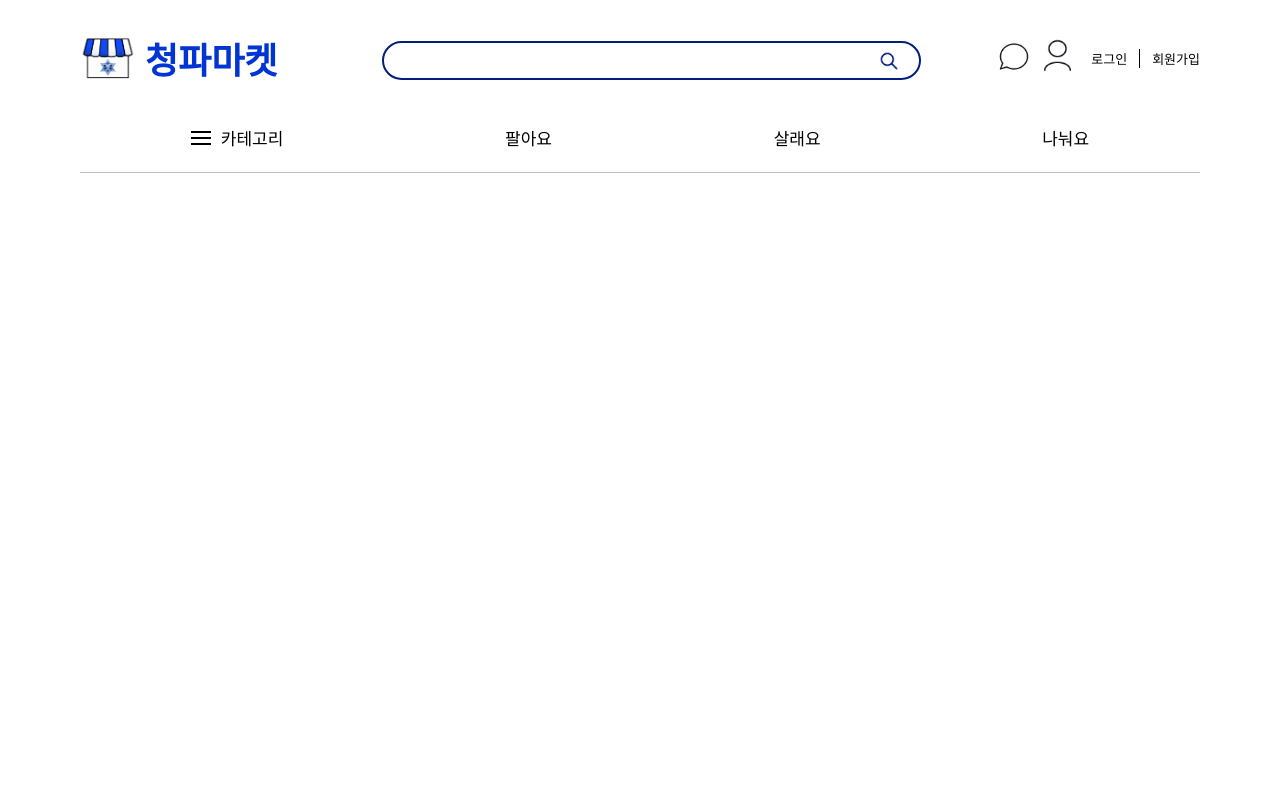
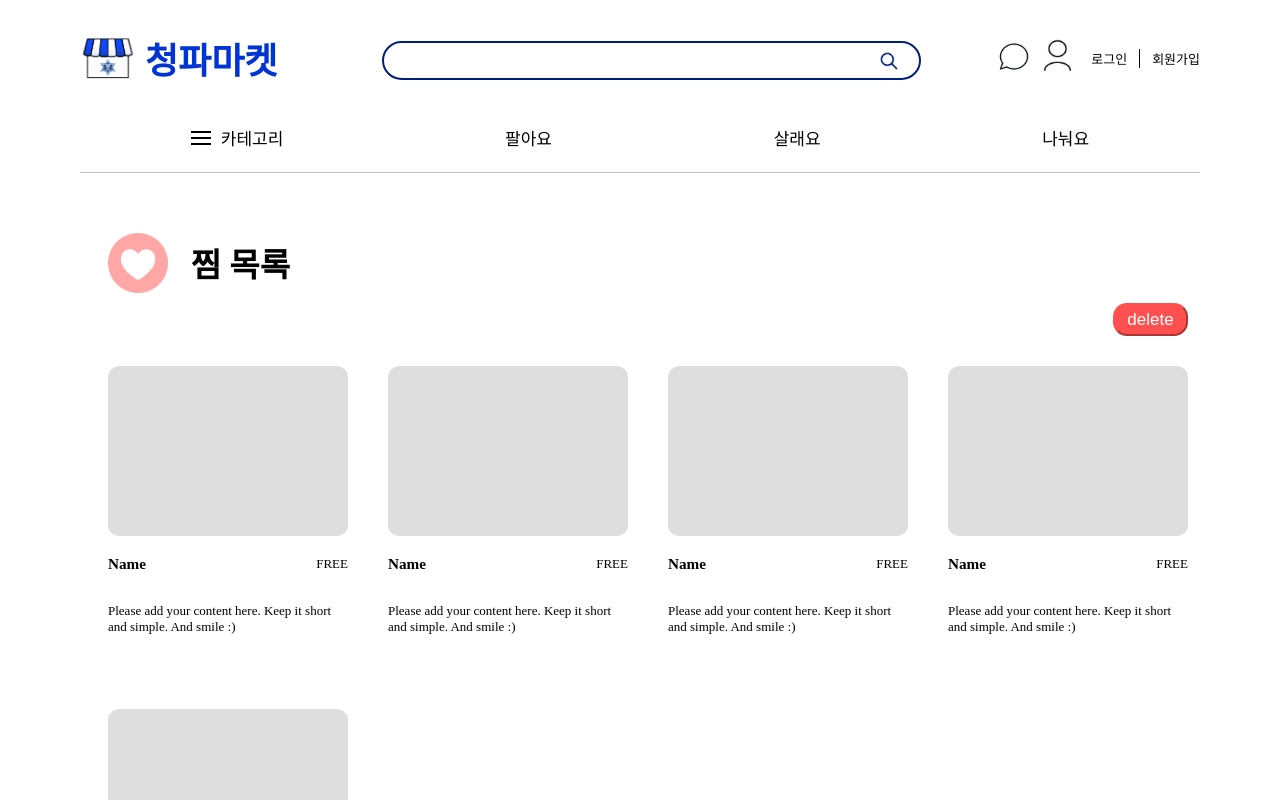
Before and after one commit to chungpa-market/ChungpaCSTest, a Vue app: page /wish in a window 1280 px wide. Shown: the top 800 px of the page. Built offline with nearby package versions, Linux system fonts and the light colour scheme.

Commit message:
찜목록 페이지 구현

```diff
--- /dev/null
+++ b/src/components/ItemComp.vue
@@ -0,0 +1,44 @@
+<template>
+  <article class="list-item">
+    <img
+      src="../assets/res/no-item-image.png"
+      width="240"
+      height="170"
+      alt=""
+    />
+    <div class="item-content">
+      <div class="item-info">
+        <h1>Name</h1>
+        <div>FREE</div>
+      </div>
+      <p>
+        Please add your content here. Keep it short and simple. And smile :)
+      </p>
+    </div>
+  </article>
+</template>
+
+<script>
+export default {};
+</script>
+
+<style>
+.list-item {
+  width: 20%;
+  margin: 30px 2.5%;
+}
+
+.list-item .item-content {
+  width: 240px;
+}
+
+.list-item .item-info {
+  display: flex;
+  justify-content: space-between;
+  align-items: center;
+}
+
+.item-content p {
+  margin: 14px 0;
+}
+</style>
--- a/src/router/index.js
+++ b/src/router/index.js
@@ -5,6 +5,7 @@ import AboutView from '../views/AboutView.vue';
 import LoginView from '../views/LoginView';
 import SellView from '../views/SellView';
 import ProductDetail from '../views/ProductDetail';
+import WishList from '../views/WishList';
 
 Vue.use(VueRouter);
 
@@ -34,6 +35,11 @@ const routes = [
     name: 'ProductDetail',
     component: ProductDetail,
   },
+  {
+    path: '/wish',
+    name: 'WishList',
+    component: WishList,
+  },
 ];
 
 const router = new VueRouter({
--- a/src/views/ProductDetail.vue
+++ b/src/views/ProductDetail.vue
@@ -1,5 +1,14 @@
 <template>
-  <div>
-    <h1>This is an ProductDetail page</h1>
-  </div>
+  <ItemComp></ItemComp>
 </template>
+
+<script>
+import ItemComp from '@/components/ItemComp.vue';
+
+export default {
+  name: 'ProductDetail',
+  components: {
+    ItemComp,
+  },
+};
+</script>
--- a/src/views/SellView.vue
+++ b/src/views/SellView.vue
@@ -1,5 +1,14 @@
 <template>
-  <div>
-    <h1>This is an sellView page</h1>
-  </div>
+  <ItemComp></ItemComp>
 </template>
+
+<script>
+import ItemComp from '@/components/ItemComp.vue';
+
+export default {
+  name: 'ProductDetail',
+  components: {
+    ItemComp,
+  },
+};
+</script>
--- /dev/null
+++ b/src/views/WishList.vue
@@ -0,0 +1,62 @@
+<template>
+  <div id="wish">
+    <header class="body-header">
+      <img src="../assets/res/찜하기.png" alt="" width="60px" height="60px" />찜
+      목록
+    </header>
+    <div class="delete-btn"><button>delete</button></div>
+    <section>
+      <ItemComp></ItemComp>
+      <ItemComp></ItemComp>
+      <ItemComp></ItemComp>
+      <ItemComp></ItemComp>
+      <ItemComp></ItemComp>
+    </section>
+  </div>
+</template>
+
+<script>
+import ItemComp from '@/components/ItemComp.vue';
+
+export default {
+  name: 'wishList',
+  components: {
+    ItemComp,
+  },
+};
+</script>
+
+<style>
+.body-header {
+  width: 182px;
+  display: flex;
+  justify-content: space-between;
+  align-items: center;
+  margin: 60px 0 0 28px;
+  font-weight: 800;
+  font-size: 33px;
+}
+
+.delete-btn {
+  display: flex;
+  justify-content: flex-end;
+  margin: 10px 12px 0 0;
+}
+
+.delete-btn button {
+  width: 75px;
+  height: 33px;
+  background: #ff4f4f;
+  border-radius: 14px;
+  color: white;
+  border-color: #ff4f4f;
+  font-weight: 400;
+  font-size: 17px;
+}
+
+section {
+  display: flex;
+  flex-wrap: wrap;
+  justify-content: space-between;
+}
+</style>
```
Also changed, not shown: src/components/item.vue (deleted).
